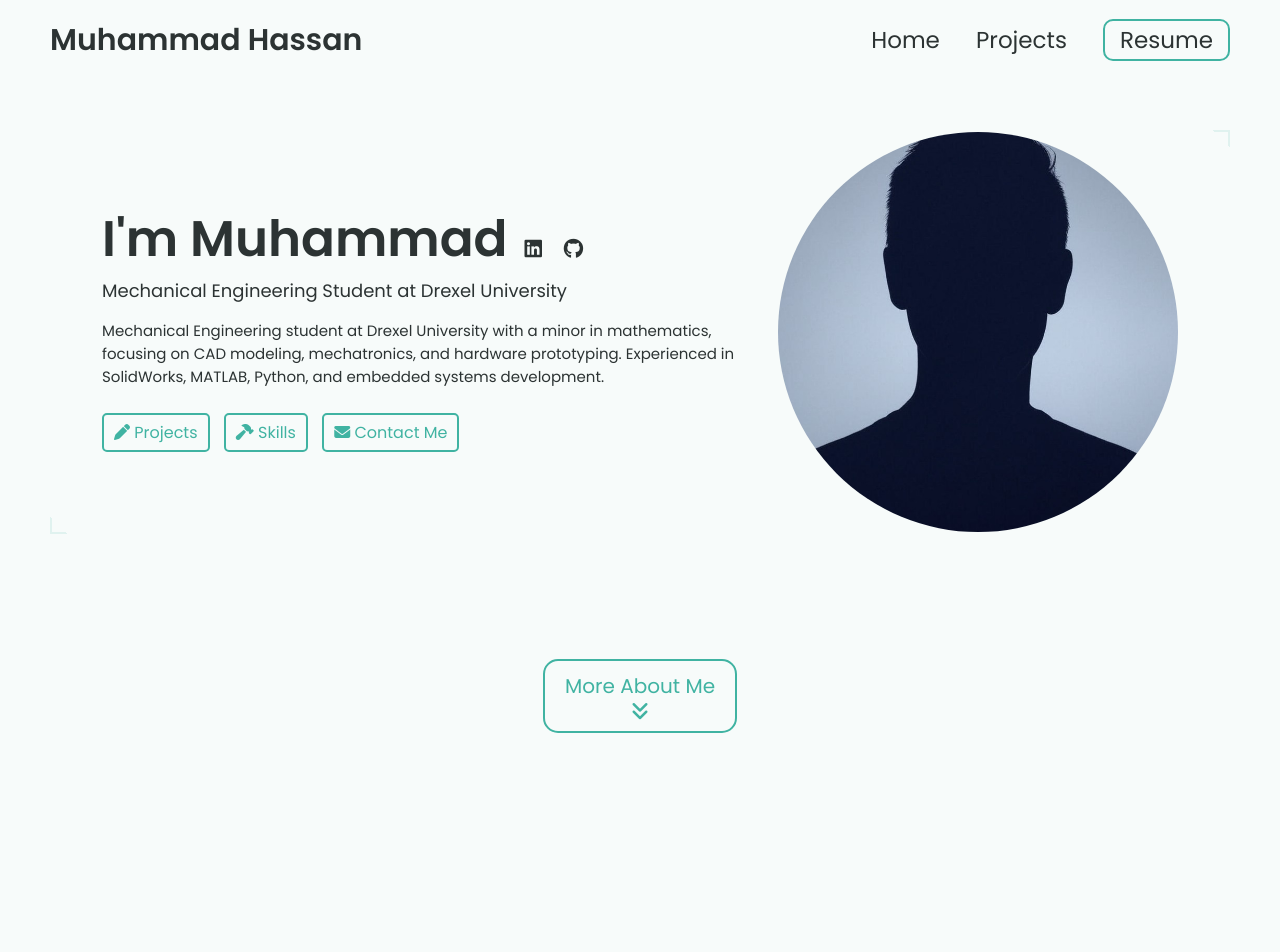
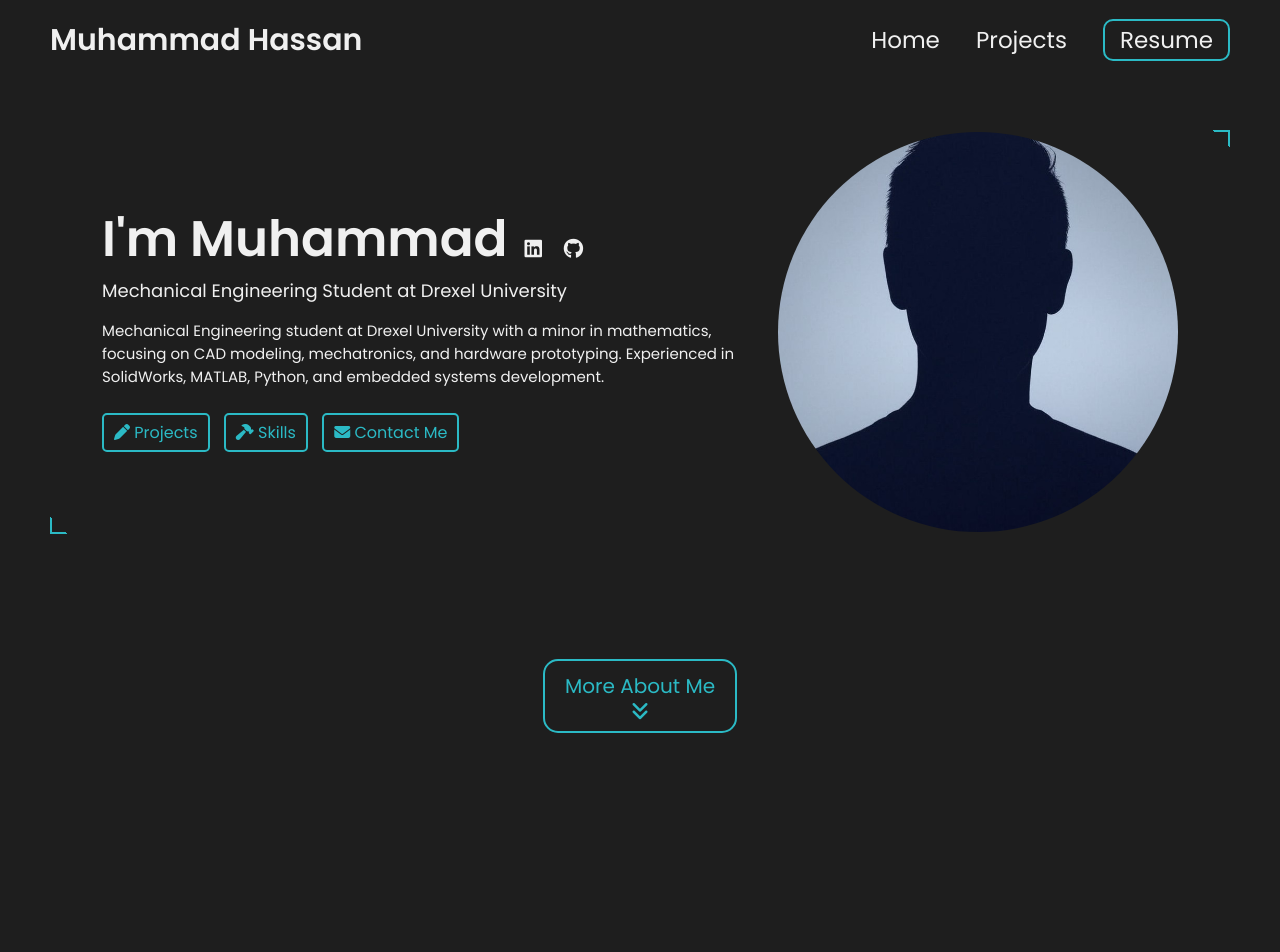
Before and after one commit to MuHasOfficial/MuHasOfficial.github.io, a Jekyll site: the page built from index.html, in a window 1280 px wide. Shown: the top 952 px of the page. Built offline with Jekyll 4.4.1, drawn with Linux system fonts in a browser that asks for light colours.

Commit message:
Update color scheme for dark theme with cyan accents

```diff
--- a/_config.yml
+++ b/_config.yml
@@ -82,13 +82,13 @@ formspree-key:    https://formspree.io/f/{8-digit key}
 
 
 # Active theme (Updatethis to switch themes). Make sure to keep the indentation the samne.
-colors: # this is the dark theme
-  text: "#2c3333"
-  border: "#e0f2ef"
-  link: "#40b3a2"
-  highlight: "#2a9d8f"
-  background: "#f7fbfa"
-  light_background: "#f0f9f7"
+colors: # the dark theme with cyan accent
+  text: "#f0f0f0"
+  border: "#2bbac5"       # Clean teal/cyan borders for your buttons
+  link: "#2bbac5"         # Matching links
+  highlight: "#1f8a94"    # Deep teal for hover effects
+  background: "#1e1e1e"
+  light_background: "#252526"
 
 # A few examples.
 basic theme:
```
